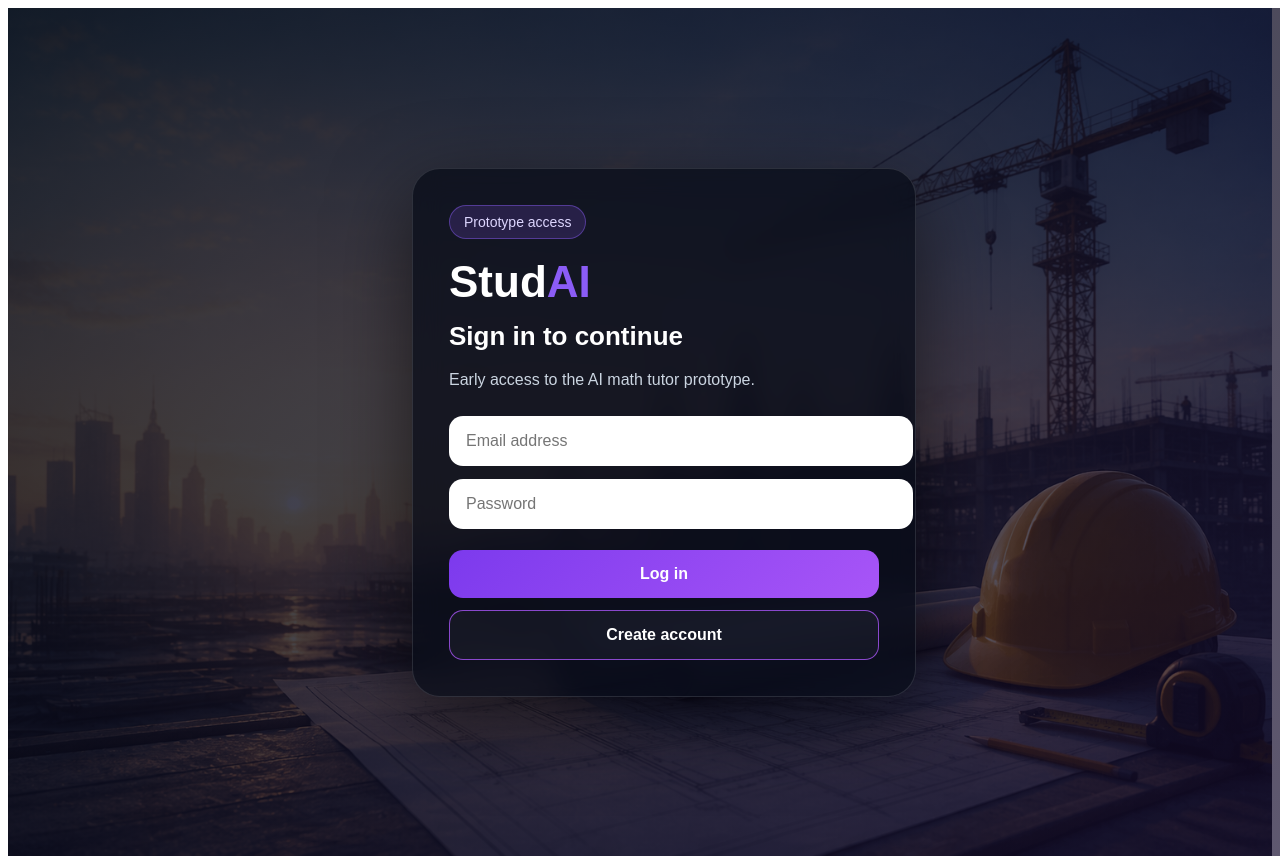
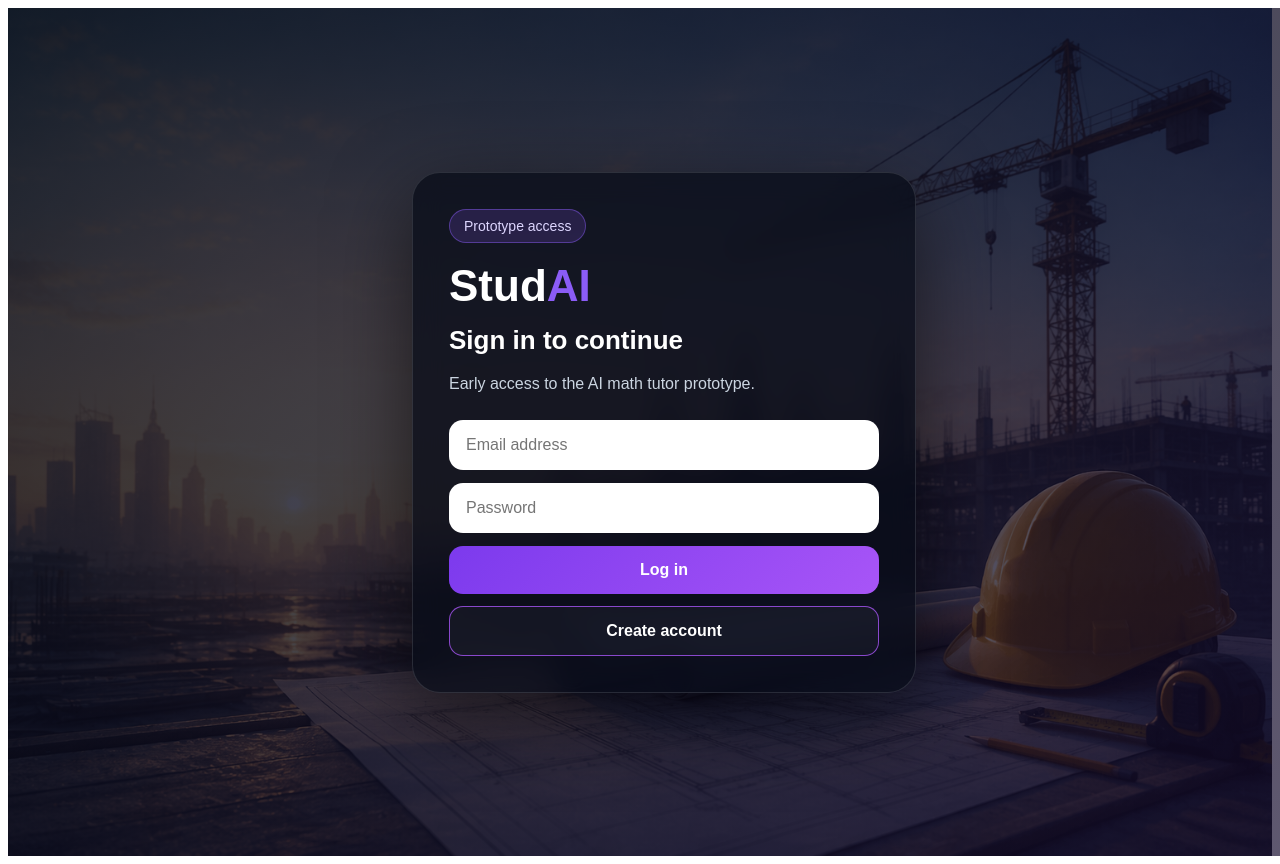
Before and after one commit to AzJoeLesz/studai-landing, a Next.js app: page / in a window 1280 px wide. Shown: the top 864 px of the page. Built offline with nearby package versions, Linux system fonts and the light colour scheme; no server answers.

Commit message:
Enhance user messaging and transition effects

```diff
--- a/app/page.js
+++ b/app/page.js
@@ -11,17 +11,38 @@ const supabase = createClient(
 export default function Home() {
   const [email, setEmail] = useState("");
   const [password, setPassword] = useState("");
+
   const [message, setMessage] = useState("");
+  const [messageType, setMessageType] = useState("info");
+
   const [user, setUser] = useState(null);
+  const [visibleUser, setVisibleUser] = useState(null);
+  const [isTransitioning, setIsTransitioning] = useState(false);
+
+  function showMessage(text, type = "info") {
+    setMessage(text);
+    setMessageType(type);
+
+    setTimeout(() => {
+      setMessage("");
+    }, 3500);
+  }
 
   useEffect(() => {
     supabase.auth.getUser().then(({ data }) => {
       setUser(data.user);
+      setVisibleUser(data.user);
     });
 
     const { data: listener } = supabase.auth.onAuthStateChange(
       (_event, session) => {
-        setUser(session?.user ?? null);
+        setIsTransitioning(true);
+
+        setTimeout(() => {
+          setUser(session?.user ?? null);
+          setVisibleUser(session?.user ?? null);
+          setIsTransitioning(false);
+        }, 250);
       }
     );
 
@@ -31,7 +52,7 @@ export default function Home() {
   }, []);
 
   async function signUp() {
-    setMessage("Creating your account...");
+    showMessage("Creating your account...", "info");
 
     const { error } = await supabase.auth.signUp({
       email,
@@ -41,34 +62,44 @@ export default function Home() {
       }
     });
 
-    setMessage(
-      error
-        ? error.message
-        : "Account created. Check your email to confirm it."
-    );
+    if (error) {
+      showMessage(error.message, "error");
+    } else {
+      showMessage("Account created. Check your email to confirm it.", "success");
+    }
   }
 
   async function signIn() {
-    setMessage("Signing you in...");
+    showMessage("Signing you in...", "info");
 
     const { error } = await supabase.auth.signInWithPassword({
       email,
       password
     });
 
-    setMessage(error ? error.message : "");
+    if (error) {
+      showMessage("Invalid email or password.", "error");
+    } else {
+      showMessage("Welcome back.", "success");
+    }
   }
 
   async function signOut() {
     await supabase.auth.signOut();
-    setMessage("Signed out.");
+    showMessage("Signed out successfully.", "info");
   }
 
-  if (user) {
+  if (visibleUser) {
     return (
       <main style={styles.page}>
         <div style={styles.overlay}>
-          <section style={styles.dashboard}>
+          <section
+            style={{
+              ...styles.dashboard,
+              opacity: isTransitioning ? 0 : 1,
+              transform: isTransitioning ? "translateY(10px)" : "translateY(0)"
+            }}
+          >
             <div style={styles.badge}>Logged in</div>
 
             <h1 style={styles.logo}>
@@ -85,12 +116,18 @@ export default function Home() {
             <div style={styles.panel}>
               <strong>Email:</strong>
               <br />
-              {user.email}
+              {visibleUser.email}
             </div>
 
             <button style={styles.button} onClick={signOut}>
               Log out
             </button>
+
+            {message && (
+              <p style={{ ...styles.message, ...styles[messageType] }}>
+                {message}
+              </p>
+            )}
           </section>
         </div>
       </main>
@@ -100,7 +137,13 @@ export default function Home() {
   return (
     <main style={styles.page}>
       <div style={styles.overlay}>
-        <section style={styles.card}>
+        <section
+          style={{
+            ...styles.card,
+            opacity: isTransitioning ? 0 : 1,
+            transform: isTransitioning ? "translateY(10px)" : "translateY(0)"
+          }}
+        >
           <div style={styles.badge}>Prototype access</div>
 
           <h1 style={styles.logo}>
@@ -109,9 +152,7 @@ export default function Home() {
 
           <h2 style={styles.title}>Sign in to continue</h2>
 
-          <p style={styles.text}>
-            Early access to the AI math tutor prototype.
-          </p>
+          <p style={styles.text}>Early access to the AI math tutor prototype.</p>
 
           <input
             style={styles.input}
@@ -136,7 +177,11 @@ export default function Home() {
             Create account
           </button>
 
-          {message && <p style={styles.message}>{message}</p>}
+          {message && (
+            <p style={{ ...styles.message, ...styles[messageType] }}>
+              {message}
+            </p>
+          )}
         </section>
       </div>
     </main>
@@ -171,7 +216,8 @@ const styles = {
     background: "rgba(8, 12, 24, 0.74)",
     backdropFilter: "blur(14px)",
     boxShadow: "0 24px 80px rgba(0,0,0,0.55)",
-    border: "1px solid rgba(255,255,255,0.12)"
+    border: "1px solid rgba(255,255,255,0.12)",
+    transition: "opacity 250ms ease, transform 250ms ease"
   },
   dashboard: {
     width: "100%",
@@ -182,7 +228,8 @@ const styles = {
     backdropFilter: "blur(14px)",
     boxShadow: "0 24px 80px rgba(0,0,0,0.55)",
     border: "1px solid rgba(255,255,255,0.12)",
-    textAlign: "center"
+    textAlign: "center",
+    transition: "opacity 250ms ease, transform 250ms ease"
   },
   badge: {
     display: "inline-block",
@@ -208,7 +255,9 @@ const styles = {
     marginBottom: "24px"
   },
   input: {
+    display: "block",
     width: "100%",
+    boxSizing: "border-box",
     padding: "15px 16px",
     marginBottom: "13px",
     borderRadius: "14px",
@@ -217,7 +266,9 @@ const styles = {
     outline: "none"
   },
   button: {
+    display: "block",
     width: "100%",
+    boxSizing: "border-box",
     padding: "15px",
     marginTop: "8px",
     borderRadius: "14px",
@@ -229,7 +280,9 @@ const styles = {
     cursor: "pointer"
   },
   secondaryButton: {
+    display: "block",
     width: "100%",
+    boxSizing: "border-box",
     padding: "15px",
     marginTop: "12px",
     borderRadius: "14px",
@@ -242,8 +295,26 @@ const styles = {
   },
   message: {
     marginTop: "18px",
-    color: "#ddd6fe",
-    lineHeight: 1.4
+    padding: "12px 14px",
+    borderRadius: "14px",
+    lineHeight: 1.4,
+    fontSize: "14px",
+    animation: "fadeIn 200ms ease"
+  },
+  success: {
+    color: "#bbf7d0",
+    background: "rgba(22, 163, 74, 0.18)",
+    border: "1px solid rgba(34, 197, 94, 0.35)"
+  },
+  error: {
+    color: "#fecaca",
+    background: "rgba(220, 38, 38, 0.18)",
+    border: "1px solid rgba(248, 113, 113, 0.35)"
+  },
+  info: {
+    color: "#dbeafe",
+    background: "rgba(37, 99, 235, 0.16)",
+    border: "1px solid rgba(96, 165, 250, 0.35)"
   },
   panel: {
     padding: "18px",
```
